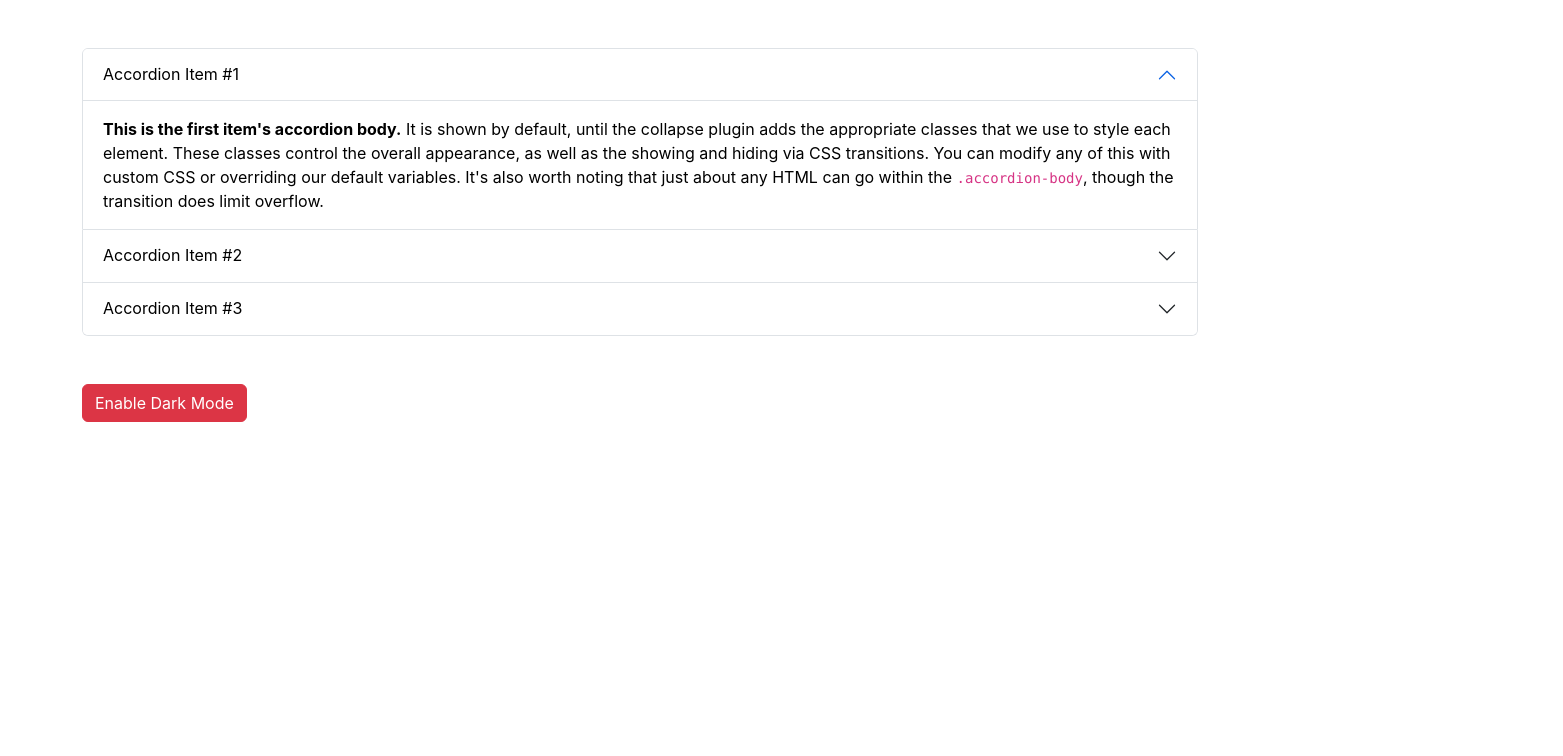
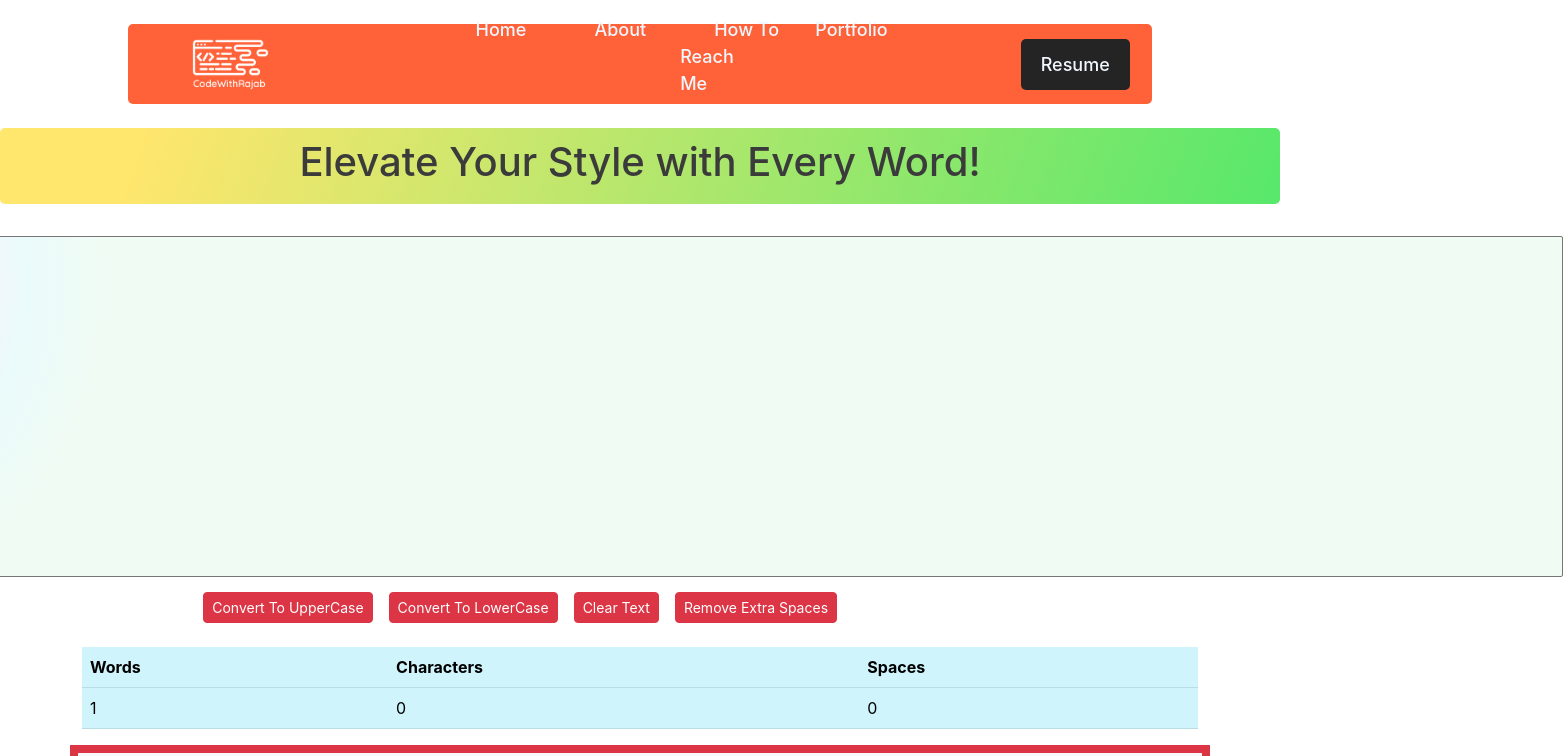
Before and after one commit to Rajab4516/CodeWithRajab, a React (Create React App) app: page / in a window 1280 px wide. Shown: the top 756 px of the page, 1563 px wide, since content can reach past the window. Built offline with nearby package versions, Linux system fonts and the light colour scheme.

Commit message:
add remove extra spaces button

```diff
--- a/src/App.js
+++ b/src/App.js
@@ -1,17 +1,17 @@
 import './App.css';
-import DarkMode from './Components/DarkMode';
+// import DarkMode from './Components/DarkMode';
 import './Components/TextForm.css';
 // import Banner from './Components/Banner';
-// import Navbar from './Components/Navbar';
-// import TextForm from './Components/TextForm';
+import Navbar from './Components/Navbar';
+import TextForm from './Components/TextForm';
 
 function App() {
   return (
       <>
-        {/* <Navbar></Navbar> */}
+        <Navbar></Navbar>
         {/* <Banner></Banner> */}
-        {/* <TextForm heading="Elevate Your Style with Every Word!"></TextForm> */}
-        <DarkMode></DarkMode>
+        <TextForm heading="Elevate Your Style with Every Word!"></TextForm>
+        {/* <DarkMode></DarkMode> */}
       </>
   );
 }
--- a/src/Components/DarkMode.js
+++ b/src/Components/DarkMode.js
@@ -134,7 +134,6 @@ export default function DarkMode() {
         <div className="container">
             <button className="btn btn-md btn-danger btn-hover" onClick={toggleDarkModeBtn}>{darkModeBtnText}</button>
         </div>
-
     </>
   );
 }
--- a/src/Components/TextForm.js
+++ b/src/Components/TextForm.js
@@ -23,6 +23,10 @@ function TextForm(props) {
     alert("Text Copied Successfully 🙌");
   }
 
+  const handleRemoveExtraSpaces = () =>{
+    let newText = text.split(/[ ]+/);
+    setText(newText.join(" "));
+  }
   const handleOnChange = (event) => {
     setText(event.target.value);
   };
@@ -48,7 +52,8 @@ function TextForm(props) {
           <button className="btn btn-danger btn-sm btn-hover" onClick={handleUpperCase}>Convert To UpperCase</button>
           <button className="btn btn-danger btn-sm btn-hover" onClick={handleLowerCase}>Convert To LowerCase</button>
           <button className="btn btn-danger btn-sm btn-hover" onClick={handleClearText}>Clear Text</button>
-          <button className="btn btn-danger btn-sm btn-hover">Enable Dark Mode</button>
+          <button className="btn btn-danger btn-sm btn-hover" onClick={handleRemoveExtraSpaces}>Remove Extra Spaces</button>
+          {/* <button className="btn btn-danger btn-sm btn-hover">Enable Dark Mode</button> */}
         </div>
       </div>
       <div className="container mt-3 mb-3">
```
